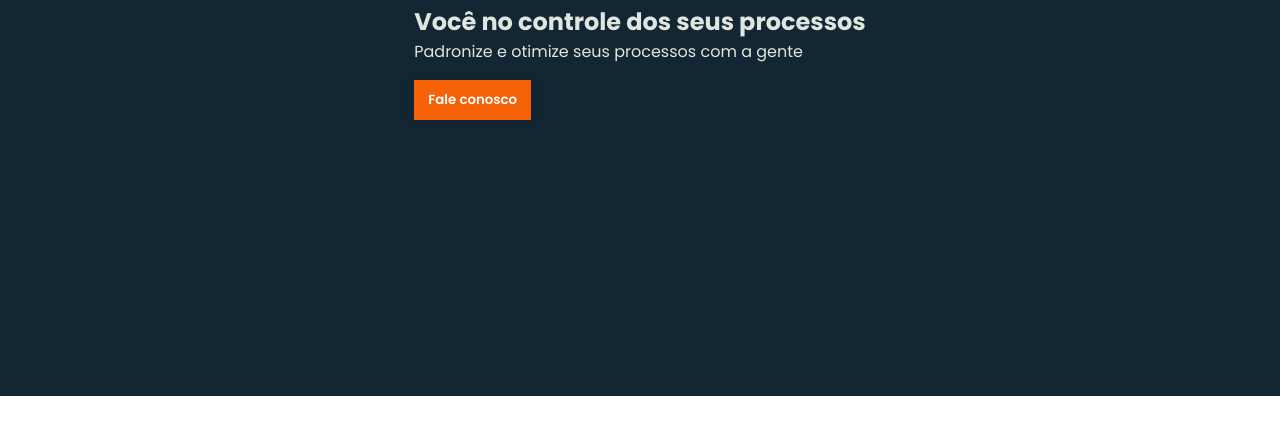
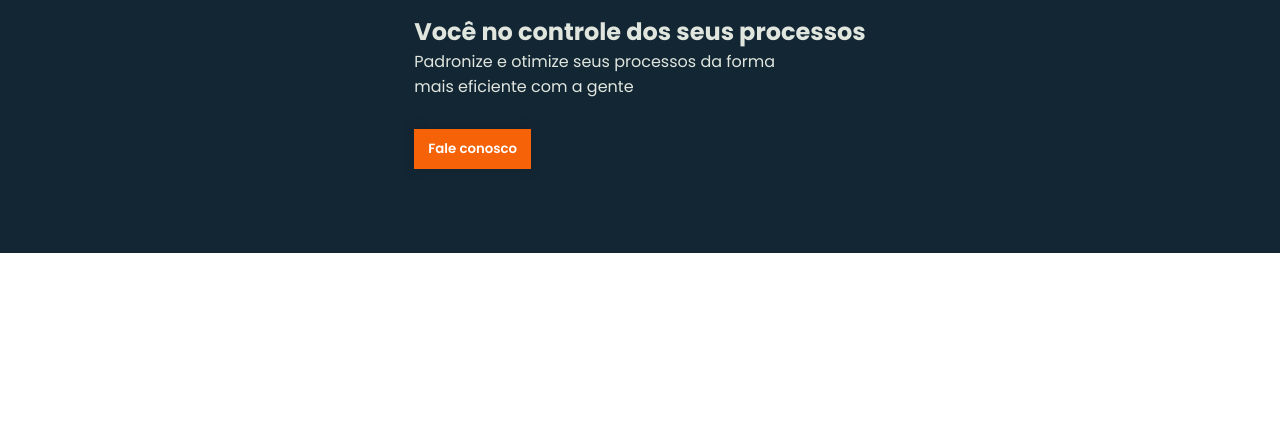
Before and after one commit to Weemap/Weemap, a plain HTML site: page index.html in a window 1280 px wide. Shown: the part 164-598 px from the top of the page. Drawn offline with nearby package versions, Linux system fonts and the light colour scheme.

Commit message:
ajustando tamanho hero

```diff
--- a/index.html
+++ b/index.html
@@ -7,7 +7,12 @@
 
     <link rel="preconnect" href="https://fonts.googleapis.com">
     <link rel="preconnect" href="https://fonts.gstatic.com" crossorigin>
+
     <link href="https://fonts.googleapis.com/css2?family=Poppins:ital,wght@0,100;0,200;0,300;0,400;0,500;0,600;0,700;0,800;0,900;1,100;1,200;1,300;1,400;1,500;1,600;1,700;1,800;1,900&display=swap" rel="stylesheet">
+    <link
+        rel="stylesheet"
+        href="https://cdnjs.cloudflare.com/ajax/libs/animate.css/4.1.1/animate.min.css"
+    />
 
     <link rel="stylesheet" href ="styles/styles.css">
     <link rel="stylesheet" href ="styles/main.css">
@@ -64,10 +69,10 @@
 
     <main>
         <section id="hero">
-            <div>
+            <div class="animate__animate animate__fadeInLeft">
                 <img src="./assets/logo.png" id="logo">
                 <h1>Você no controle dos seus processos</h1>
-                <p>Padronize e otimize seus processos com a gente</p>
+                <p>Padronize e otimize seus processos da forma <br />mais eficiente com a gente</p>
                 <button class="btn-default">
                     Fale conosco
                 </button>
--- a/styles/hero_section.css
+++ b/styles/hero_section.css
@@ -2,16 +2,23 @@
     background-color: var(--secondary);
     color: var(--text-color);
 
-    height: 70vh;
     display: flex;
     justify-content: center;
 }
 
 #hero div {
     padding: 20px;
-    margin: clamp(20px, 5%, 120px) auto 0;
+    margin: clamp(20px, 5%, 120px) auto;
 }
 
-#hero > div > button {
-    margin-top: 1rem;
+
+#hero div img {
+    margin-bottom: 10px;
 }
+
+#hero div h1 {
+}
+
+#hero div p {
+    margin-bottom: 30px;
+}
```
